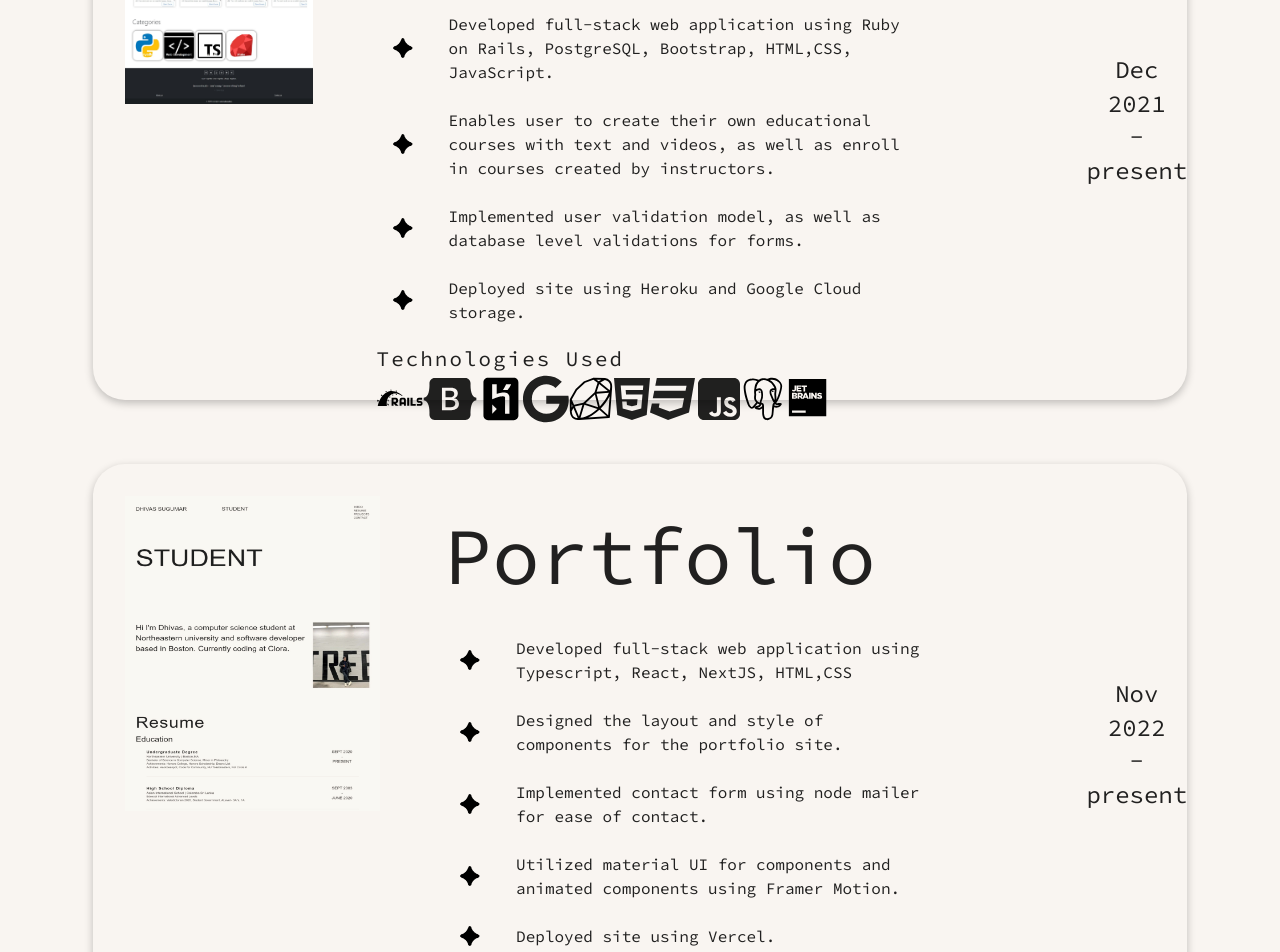
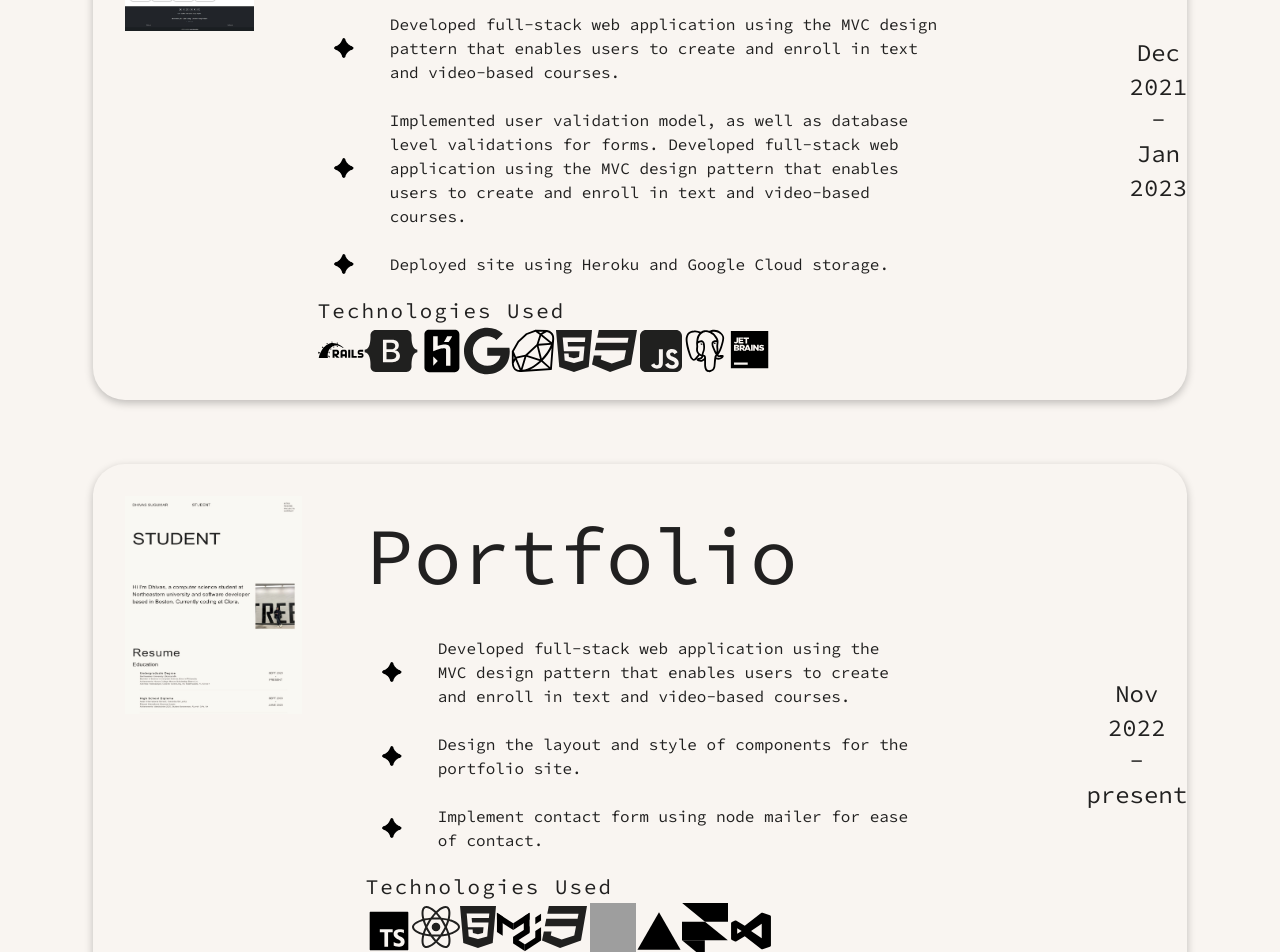
Before and after one commit to Dhivas-Sugumar/Personal-Site, a Next.js app: page / in a window 1280 px wide. Shown: the part 9160-10112 px from the top of the page. Built offline with nearby package versions, Linux system fonts and the light colour scheme; grey boxes are pictures that could not be loaded.

Commit message:
Fixed all the portfolio content.

```diff
--- a/src/components/projects/Projects.tsx
+++ b/src/components/projects/Projects.tsx
@@ -37,10 +37,10 @@ const Projects : React.FC = () => {
                 title={"Minerva"}
                 image={<Image src={minerva} alt={'minerva site screenshot'} height={250} width={400}/>}
                 startDate={"Dec 2021"}
-                endDate={"present"}
-                description={['Developed full-stack web application using Ruby on Rails, PostgreSQL, Bootstrap, HTML,CSS, JavaScript.',
-                `Enables user to create their own educational courses with text and videos, as well as enroll in
-                courses created by instructors.`, 'Implemented user validation model, as well as database level validations for forms.',
+                endDate={"Jan 2023"}
+                description={[`Developed full-stack web application using the MVC design pattern that enables users to create and enroll in text
+                and video-based courses.`, `Implemented user validation model, as well as database level validations for forms. Developed full-stack web application using the MVC design pattern that enables users to create and enroll in text
+                and video-based courses.`,
                 'Deployed site using Heroku and Google Cloud storage.'
             ]}
                 technologies={[<Image key={1} src={rubyRails} alt="ruby on rails"  width={IMAGE_WIDTH} height={IMAGE_HEIGHT}/>,
@@ -61,10 +61,9 @@ const Projects : React.FC = () => {
                 image={<Image src={portfolio} alt={'porfolio site screenshot'} height={250} width={400}/>}
                 startDate={"Nov 2022"}
                 endDate={"present"}
-                description={['Developed full-stack web application using Typescript, React, NextJS, HTML,CSS',
-                `Designed the layout and style of components for the portfolio site.`, 'Implemented contact form using node mailer for ease of contact.',
-                'Utilized material UI for components and animated components using Framer Motion.',
-                'Deployed site using Vercel.']}
+                description={[`Developed full-stack web application using the MVC design pattern that enables users to create and enroll in text
+                and video-based courses.`,
+                `Design the layout and style of components for the portfolio site.`, 'Implement contact form using node mailer for ease of contact.',]}
                 technologies={[<Image key={1} src={typescript} alt="typescript"  width={IMAGE_WIDTH} height={IMAGE_HEIGHT}/>,
                 <FontAwesomeIcon key={1} icon={["fab", "react"]} size="3x" />,
                 <FontAwesomeIcon  key={1} icon={["fab", "html5"]} size="3x" />,
```
